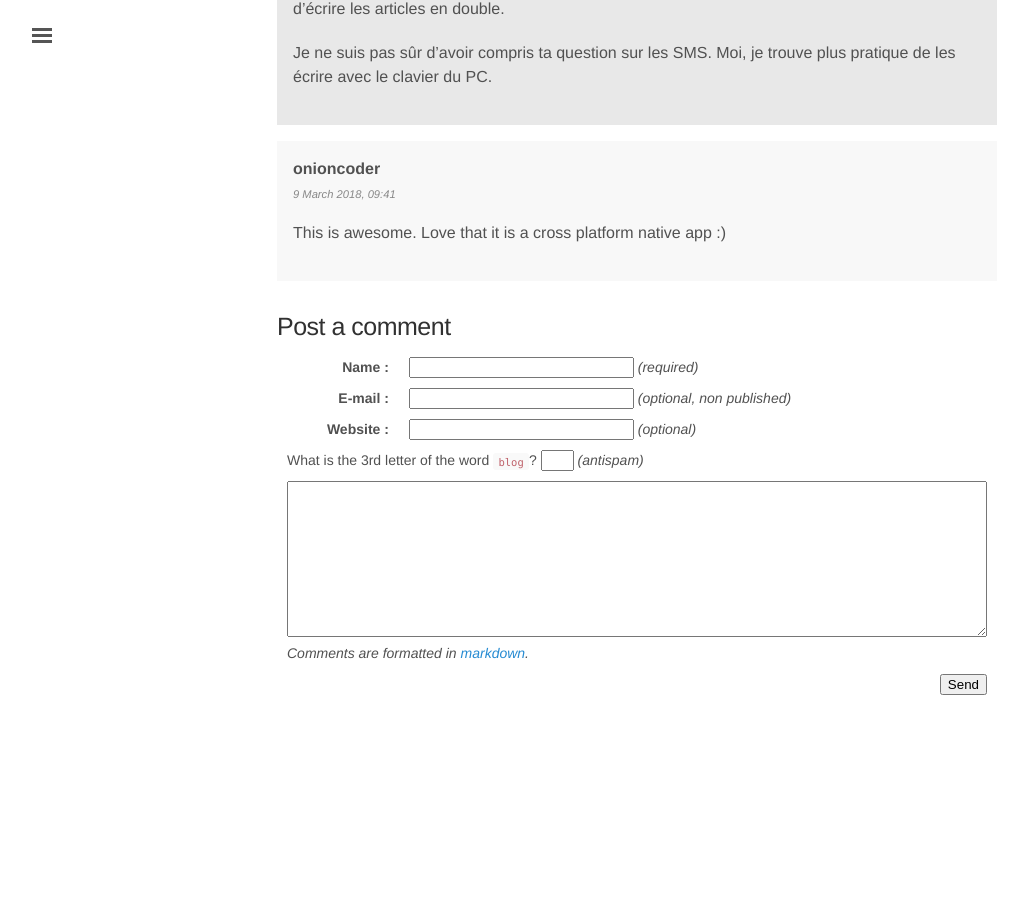
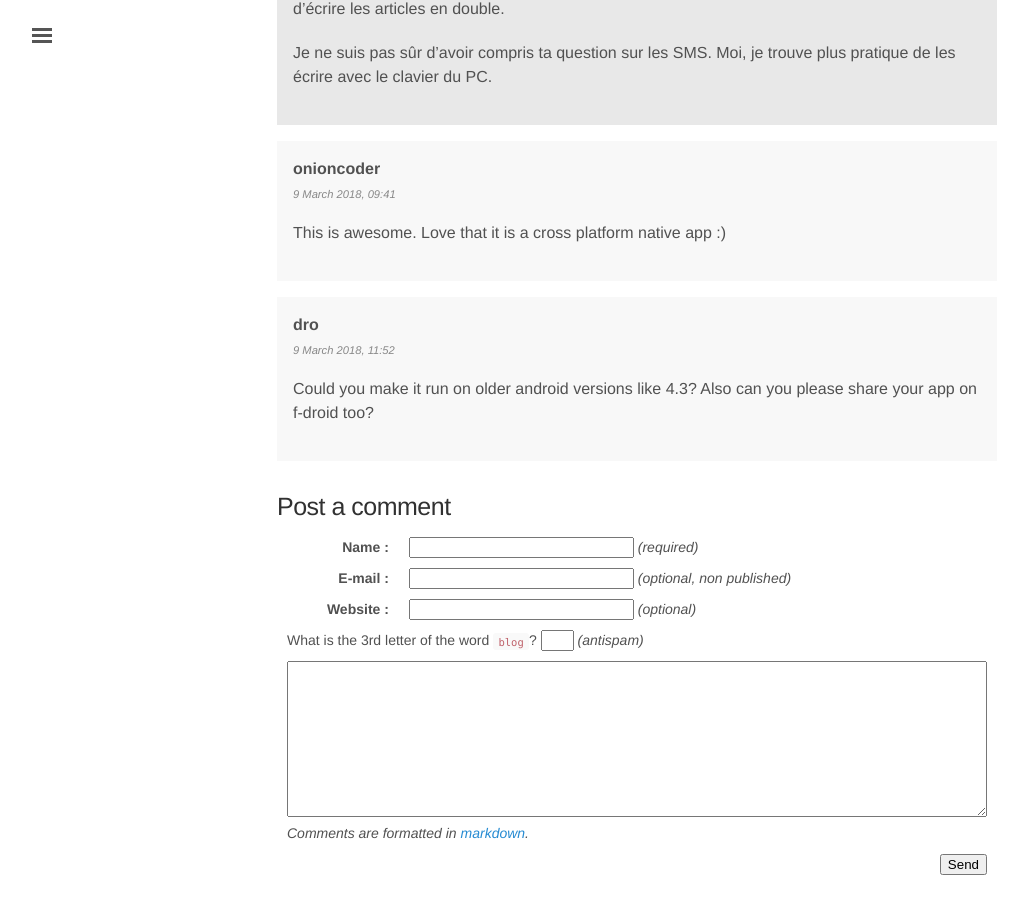
Before and after one commit to rom1v/blog.rom1v.com, a Jekyll site: the page built from _posts/2018-03-08-introducing-scrcpy.md, in a window 1280 px wide and 900 px high, scrolled down 10709 px. Shown: the whole window, without its empty margins (3-1031 px from the left). Built offline with Jekyll 4.4.1, drawn with Linux system fonts in a browser that asks for light colours; before the commit the page ends 11429 px from its top, so only the background shows below that.

Commit message:
Public comment 7 for scrcpy

```diff
--- a/_data/comments-2018-03-introducing-scrcpy.yaml
+++ b/_data/comments-2018-03-introducing-scrcpy.yaml
@@ -59,3 +59,9 @@
   date: 2018-03-09 09:41:32+01:00
   contents: |
     This is awesome. Love that it is a cross platform native app :)
+- id: 7
+  author: dro
+  date: 2018-03-09 11:52:40+01:00
+  contents: |
+    Could you make it run on older android versions like 4.3? Also can you
+    please share your app on f-droid too?
```
